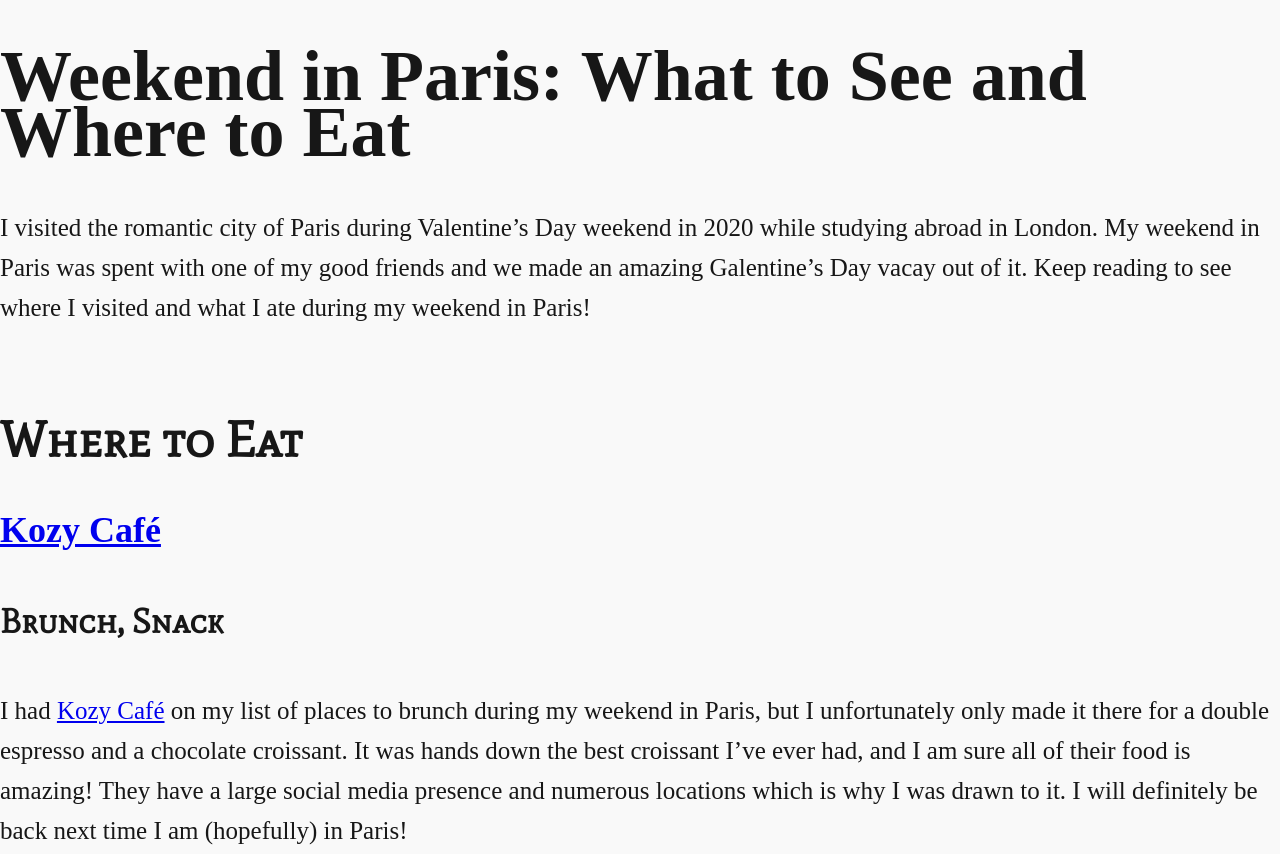
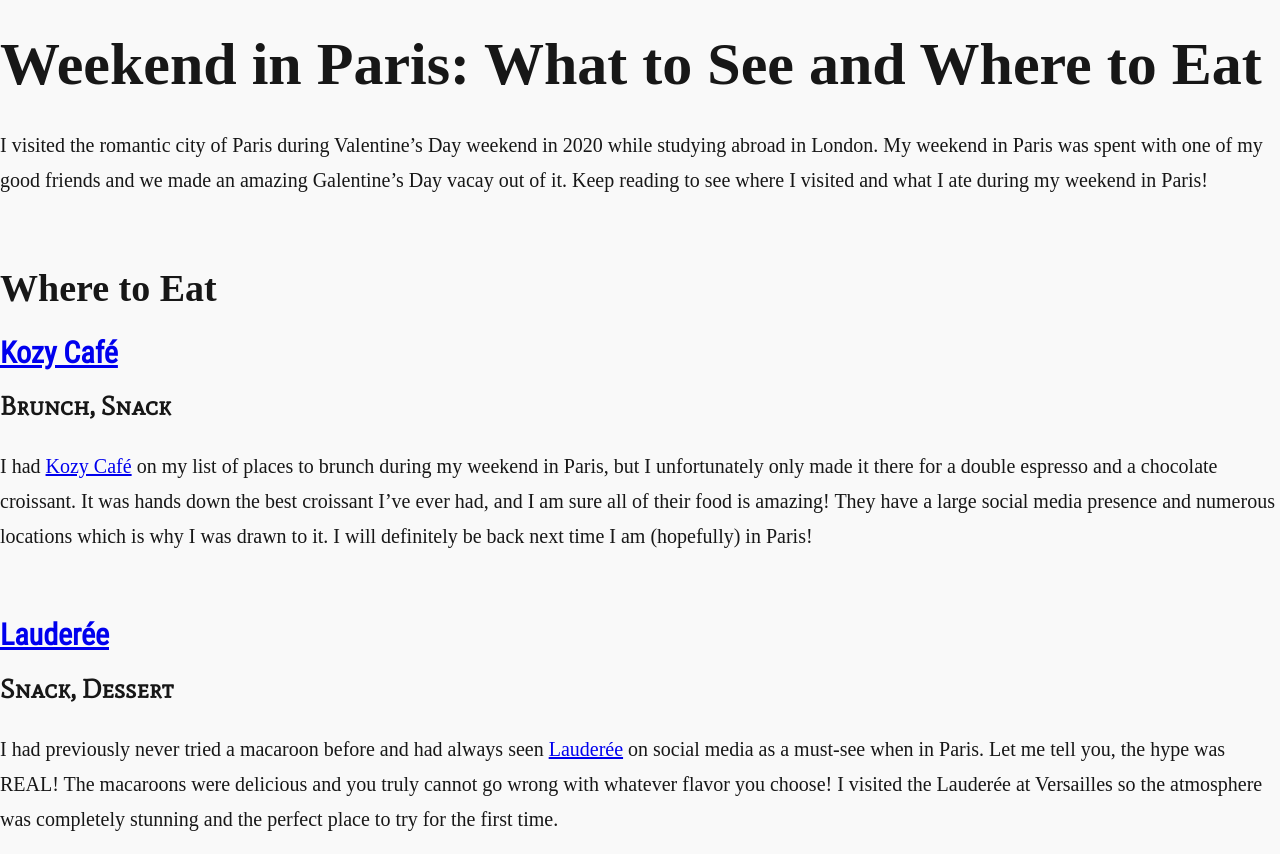
Before and after one commit to alessandrakf/idm221-ark363, a plain HTML site: page paris.html in a window 1280 px wide. Shown: the top 854 px of the page. Drawn offline with Linux system fonts and the light colour scheme; a web font is replaced by a local one.

Commit message:
Update Style Sheet
Changed typography to smaller font sizes and made the line heights smaller. Also fixed my H3 to Roboto.

```diff
--- a/stylesheet.css
+++ b/stylesheet.css
@@ -29,30 +29,30 @@ body {
 
 h1 {
     font-family: 'Amiri';
-    font-size: 72px;
-    line-height: 56px;
+    font-size: 60px;
+    line-height: 48px;
 }
 
 h2 {
-    font-family: 'Mate_SC';
-    font-size: 50px;
-    line-height: 54px;
+    font-family: 'Amiri';
+    font-size: 38px;
+    line-height: 40px;
 }
 
 h3 {
-    font-family: 'Roboto_Condensed';
-    font-size: 36px;
-    line-height: 42px;
+    font-family: 'Roboto';
+    font-size: 30px;
+    line-height: 25px;
 }
 
 h4 {
     font-family: 'Mate_SC';
-    font-size: 34px;
-    line-height: 50px;
+    font-size: 26px;
+    line-height: 15px;
 }
 
 p {
     font-family: 'Amiri';
-    font-size: 25px;
-    line-height: 40px;
+    font-size: 20px;
+    line-height: 35px;
 }
```
Also changed, not shown: 1 other file.
